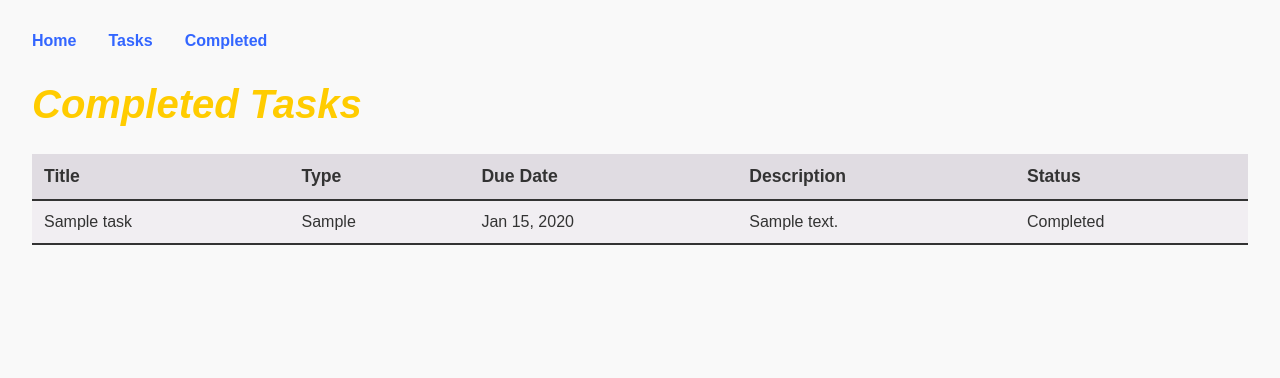
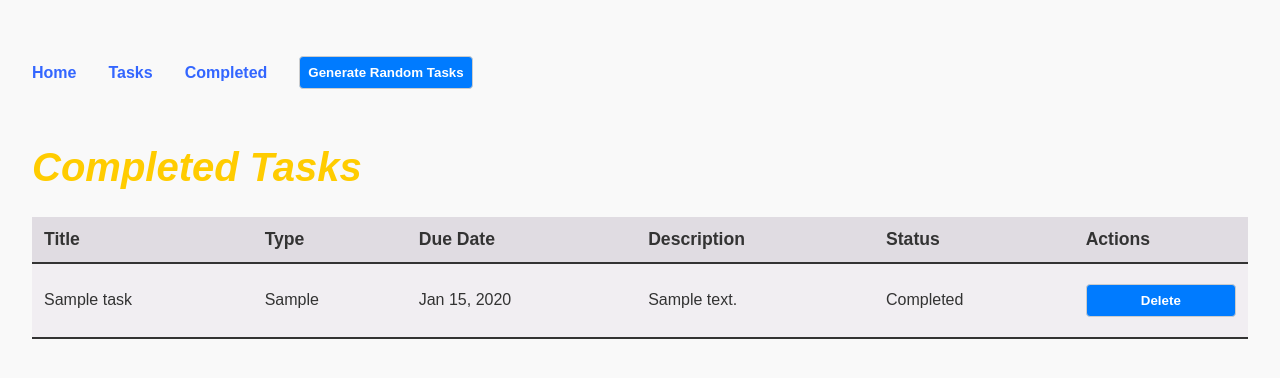
Before and after one commit to s1283/TermProject, a Flask app: page /completed in a window 1280 px wide. Shown: the top 378 px of the page. Run offline with Flask 3, Linux system fonts and the light colour scheme; tables that the repository leaves empty hold one stand-in row (values such as "Sample post").

Commit message:
added a button to delete completed tasks

```diff
--- a/app.py
+++ b/app.py
@@ -4,6 +4,7 @@ from db import db
 from routes import api_bp
 from models import *
 from datetime import datetime, timedelta
+from random import choice, randint
 
 app = Flask(__name__)
 # This will make Flask use a 'sqlite' database with the filename provided
@@ -28,7 +29,6 @@ def home():
     top_tasks = db.session.execute(top_tasks_stmt).scalars().all()
     recent_completed = db.session.execute(recent_completed_stmt).scalars().all()
 
-    # Update overdue statuses
     for task in top_tasks:
         if task.due_date.date() < now.date() and task.status not in ["Completed", "Overdue", "On-Hold"]:
             task.status = "Overdue"
@@ -50,7 +50,6 @@ def view_tasks():
         "description": Task.description,
         "status": Task.status
     }
-
     if sort_by in valid_fields:
         column = valid_fields[sort_by]
         if order == "desc":
@@ -59,14 +58,11 @@ def view_tasks():
             statement = statement.order_by(column)
     else:
         statement = statement.order_by(Task.due_date)
-
     tasks = db.session.execute(statement).scalars().all()
-
     for task in tasks:
         if task.due_date.date() < now.date() and task.status not in ["Completed", "Overdue", "On-Hold"]:
             task.status = "Overdue"
     db.session.commit()
-
     active_tasks = [task for task in tasks if task.status != "Completed"]
     return render_template("tasks.html", tasks=active_tasks)
 
@@ -119,6 +115,8 @@ def delete_task(id):
     if task:
         db.session.delete(task)
         db.session.commit()
+    if task and task.status == "Completed":
+        return redirect(url_for("completed_tasks"))
     return redirect(url_for("view_tasks"))
 
 @app.route("/tasks/add", methods=["GET"])
@@ -135,5 +133,24 @@ def complete_task(id):
         db.session.commit()
     return redirect(url_for("view_tasks"))
 
+@app.route("/tasks/generate", methods=["POST"])
+def generate_random_tasks():
+    titles = ["Math Quiz", "Read Book", "Clean Room", "Submit Report"]
+    types = ["School", "Work", "Personal", "Other"]
+    statuses = ["Not Started", "On-Hold", "Completed", "In-Progress"]
+
+    for _ in range(20):
+        task = Task(
+            title=choice(titles),
+            type=choice(types),
+            due_date=datetime.now() + timedelta(days=randint(1, 10)),
+            description="Auto-generated",
+            status=choice(statuses)
+        )
+        db.session.add(task)
+
+    db.session.commit()
+    return redirect(url_for("view_tasks"))
+
 if __name__ == "__main__":
     app.run(host='0.0.0.0', debug=True, port=8888)
--- a/static/style.css
+++ b/static/style.css
@@ -164,3 +164,7 @@ th {
   color: #333;
   font-weight: normal;
 }
+
+.nav-right form {
+  margin: 0;
+}
--- a/templates/base.html
+++ b/templates/base.html
@@ -10,6 +10,9 @@
             <a href="{{ url_for('home') }}">Home</a>
             <a href="{{ url_for('view_tasks') }}">Tasks</a>
             <a href="{{ url_for('completed_tasks') }}">Completed</a>
+            <form method="POST" action="{{ url_for('generate_random_tasks') }}" style="display:inline">
+                <button type="submit">Generate Random Tasks</button>
+            </form>
         </nav>
     </header>
     <main>
--- a/templates/completed_tasks.html
+++ b/templates/completed_tasks.html
@@ -13,6 +13,7 @@
       <th>Due Date</th>
       <th>Description</th>
       <th>Status</th>
+      <th>Actions</th>
     </tr>
   </thead>
   <tbody>
@@ -23,6 +24,11 @@
       <td>{{ task.due_date.strftime('%b %d, %Y') }}</td>
       <td>{{ task.description or 'No description' }}</td>
       <td>{{ task.status }}</td>
+      <td>
+        <form method="POST" action="{{ url_for('delete_task', id=task.id) }}" style="display:inline">
+          <button type="submit">Delete</button>
+        </form>
+      </td>
     </tr>
     {% endfor %}
   </tbody>
```
Also changed, not shown: assignments.db.
